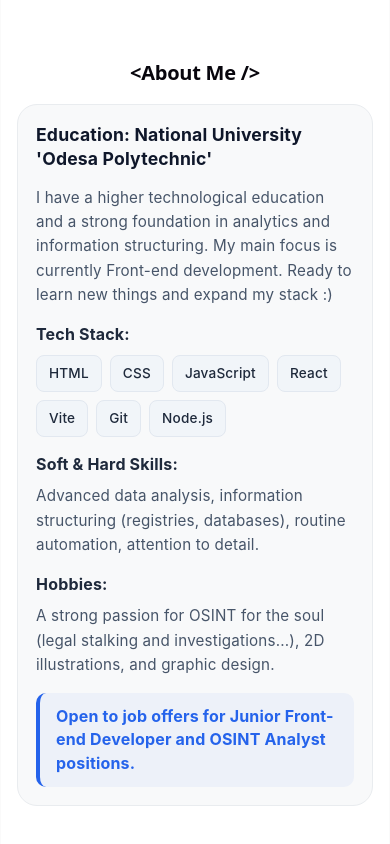
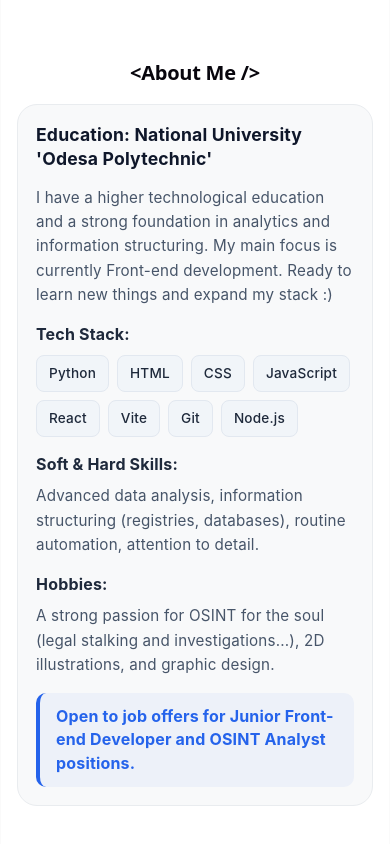
Before and after one commit to defajax/portfolio, a React (Vite) app: page / in a window 390 px wide. Shown: the part 882-1726 px from the top of the page. Built offline with nearby package versions, Linux system fonts and the light colour scheme.

Commit message:
Mobile design update

```diff
--- a/src/App.css
+++ b/src/App.css
@@ -283,7 +283,7 @@ body {
 .about-card-block {
   display: block;
   cursor: default;
-  text-align: left; /* Вирівнювання всього блоку по лівому краю */
+  text-align: left; /* Align text to the left */
 }
 
 .about-card-block:hover {
@@ -296,7 +296,7 @@ body {
   flex-direction: column;
   gap: 16px;
   width: 100%;
-  text-align: left; /* Примусове вирівнювання тексту за лівим краєм */
+  text-align: left; /* Align text to the left */
 }
 
 .about-education {
@@ -316,22 +316,22 @@ body {
   color: #1e293b;
 }
 
-/* Стилі для тегів стека, щоб вони не зливалися */
+/* Tags styles */
 .skills-tags {
   display: flex;
   flex-wrap: wrap;
-  gap: 8px; /* Відступи між технологіями */
+  gap: 8px; /* Spacing between technologies */
   margin-top: 4px;
 }
 
 .skills-tags span {
-  background-color: #f1f5f9; /* Світлий фон для кожного тегу */
+  background-color: #f1f5f9; /* Light background for each tag */
   color: #1e293b;
   font-size: 0.85rem;
   padding: 6px 12px;
   border-radius: 8px;
   font-weight: 500;
-  border: 1px solid #e2e8f0; /* Легка рамка для розділення */
+  border: 1px solid #e2e8f0; /* Light border for separation */
 }
 
 .about-open {
@@ -405,6 +405,7 @@ body {
   .hero-text-block h2,
   .hero-text-block h3 {
     font-size: clamp(1.1rem, 4.5vw, 1.8rem);
+    color: #0f172a;
   }
 
   .line {
--- a/src/App.jsx
+++ b/src/App.jsx
@@ -109,7 +109,7 @@ function App() {
       {/* Main Content */}
       <main className="main-content">
         <header className="top-bar">
-          <a href="#contact" className="work-btn">
+          <a href="https://www.linkedin.com/in/marharyta-urbanovych-19b138440/" className="work-btn">
             {t('hero.work')} <span>→</span>
           </a>
         </header>
@@ -173,6 +173,7 @@ function App() {
               <div className="about-group">
                 <h3>{t('about.stackTitle')}</h3>
                 <div className="skills-tags">
+                  <span>Python</span>
                   <span>HTML</span>
                   <span>CSS</span>
                   <span>JavaScript</span>
```
